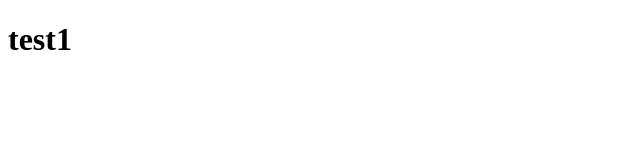
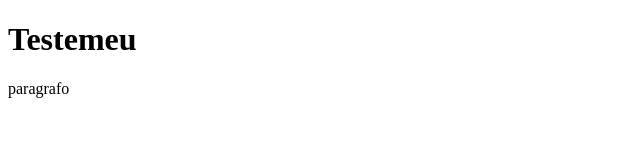
Before and after one commit to uni-humans/Site-regional-trab, a plain HTML site: page index.html in a window 1280 px wide. Shown: the whole page, without its empty margins (0-640 px from the left). Drawn offline with Linux system fonts and the light colour scheme.

Commit message:
Testando

```diff
--- a/index.html
+++ b/index.html
@@ -8,6 +8,15 @@
         <title>something</title>
     </head>
     <body>
-    <h1>test1</h1>
+        <header>
+            <h1>Testemeu</h1>
+        </header>
+        <main>
+            <p>paragrafo</p>
+
+        </main>
+        <footer>
+
+        </footer>
     </body>
 </html>
```
Lines whose indentation alone changed are shown as unchanged.
